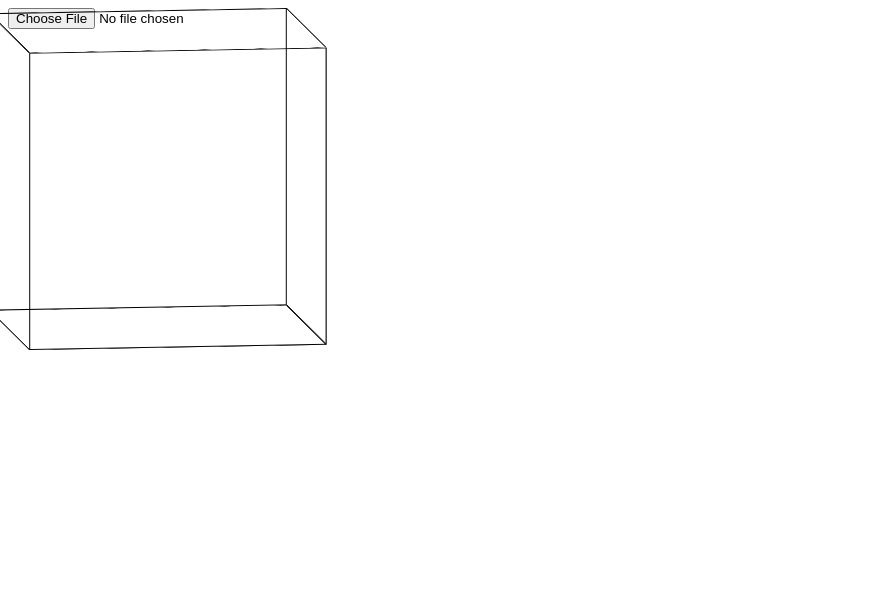
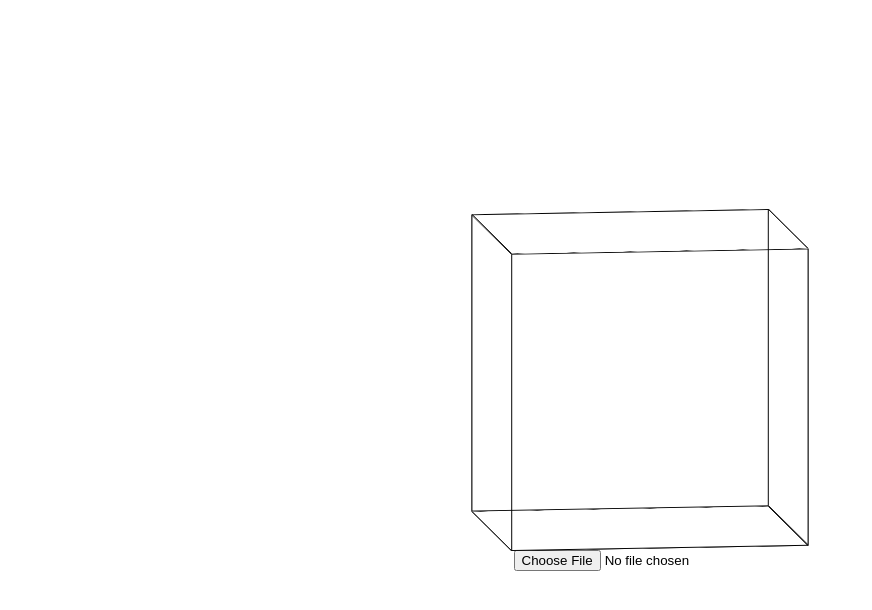
Before and after one commit to MarwanAl-Obaidi/3D-Cube, a plain HTML site: page index.html in a window 1280 px wide. Shown: the whole page, without its empty margins (0-872 px from the left). Drawn offline with Linux system fonts and the light colour scheme.

Commit message:
Cube moved to middle

```diff
--- a/index.html
+++ b/index.html
@@ -4,10 +4,30 @@
 <head>
     <title>3D Cube with Uploaded Pictures</title>
     <style>
-        #cube {
+        body {
+            font-family: Arial, sans-serif;
+            margin: 0;
+            padding: 0;
+        }
+
+        .container {
+            display: flex;
+            flex-direction: column;
+            align-items: center;
+            justify-content: center;
+            height: 100vh;
+        }
+
+        #cube-wrapper {
+            position: relative;
             width: 300px;
             height: 300px;
-            position: relative;
+        }
+
+        #cube {
+            width: 100%;
+            height: 100%;
+            position: absolute;
             transform-style: preserve-3d;
             transform: rotateX(0deg) rotateY(0deg);
             transition: transform 1s;
@@ -45,11 +65,16 @@
         #cube .bottom {
             transform: rotateX(-90deg) translateZ(150px);
         }
+
+        #upload {
+            margin-top: 20px;
+        }
     </style>
 </head>
 
 <body>
-    <input type="file" id="upload" accept="image/*">
+    <div class="container">
+        <div id="cube-wrapper">
             <div id="cube">
                 <div class="face front"></div>
                 <div class="face back"></div>
@@ -57,6 +82,9 @@
                 <div class="face left"></div>
                 <div class="face top"></div>
                 <div class="face bottom"></div>
+            </div>
+        </div>
+        <input type="file" id="upload" accept="image/*">
     </div>
 
     <script>
```
Lines whose indentation alone changed are shown as unchanged.
